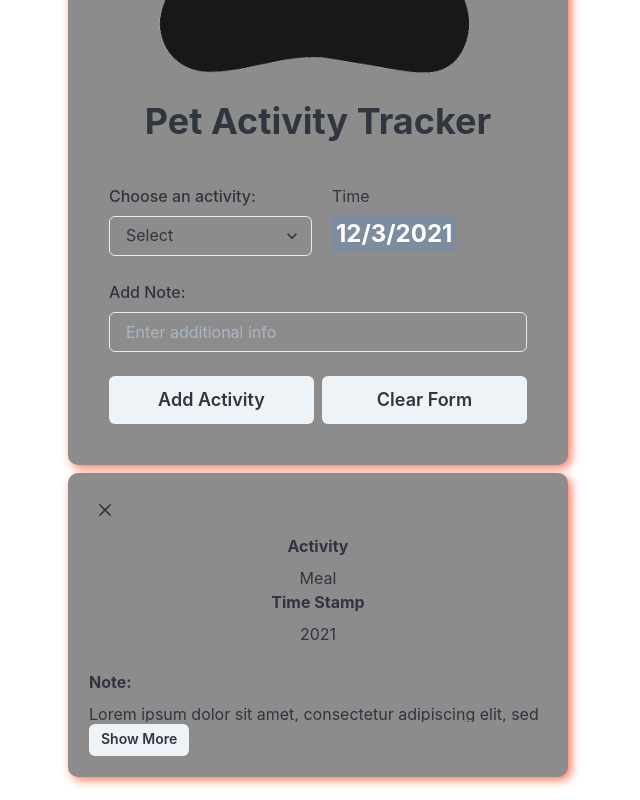
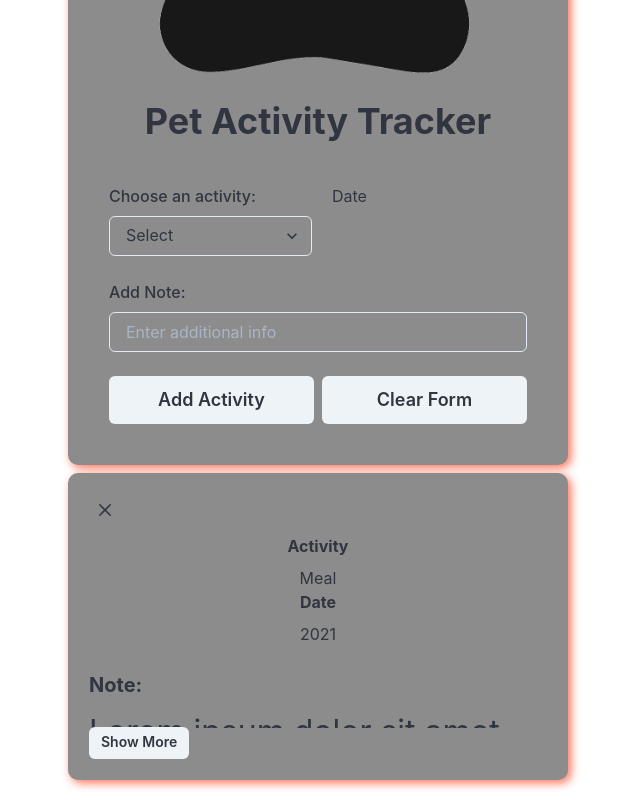
Before and after one commit to the-Revolutionist/pet-activity-manager, a React (Create React App) app in the folder pet-activity-manager/: page / in a window 1280 px wide. Shown: the part 463-1263 px from the top of the page, without its empty margins (322-962 px from the left). Built offline with nearby package versions, Linux system fonts and the light colour scheme.

Commit message:
still need to format the date better

```diff
--- a/pet-activity-manager/src/ActivityCard.jsx
+++ b/pet-activity-manager/src/ActivityCard.jsx
@@ -60,19 +60,21 @@ export const ActivityCard = ({ activity, date, note }) => {
               </VStack>
               <VStack>
                 <Center size="lg" w="full" fontWeight={700}>
-                  Time Stamp
+                  Date
                 </Center>
                 <Text>{date}</Text>
               </VStack>
             </GridItem>
             <GridItem colSpan={2}>
               <FormControl>
-                <FormLabel fontWeight={700}>Note:</FormLabel>
+                <FormLabel fontSize="20px" fontWeight={700}>
+                  Note:
+                </FormLabel>
                 <Collapse startingHeight={20} in={show}>
-                  <Text>{note}</Text>
+                  <Text fontSize="32px">{note}</Text>
                 </Collapse>
                 <Stack direction="row">
-                  <Button size="sm" onClick={handleToggle} mt="2px">
+                  <Button size="sm" onClick={handleToggle} mt="-1px">
                     Show {show ? 'Less' : 'More'}
                   </Button>
                 </Stack>
--- a/pet-activity-manager/src/ActivityManager.jsx
+++ b/pet-activity-manager/src/ActivityManager.jsx
@@ -33,7 +33,14 @@ export const ActivityManager = (props, { activities }) => {
       isClosable: true,
     });
   };
-  const date = new Date().toLocaleDateString();
+  const getDate = () => {
+    const month = new Date().toLocaleString('default', { month: 'long' });
+    const day = new Date().getDate();
+    const year = new Date().getFullYear();
+    return day + '/' + month + '/' + year;
+  };
+
+  console.log(getDate());
 
   const handleSelectChange = e => {
     setEnteredActivity(e.target.value);
@@ -44,13 +51,16 @@ export const ActivityManager = (props, { activities }) => {
 
   const handleSubmit = e => {
     e.preventDefault();
-    setEnteredDate(date);
+    setEnteredDate(getDate());
     const submittedData = {
       activity: enteredActivity,
       note: enteredNote,
       date: enteredDate,
     };
-    props.getActivity(submittedData);
+    props.addActivity(submittedData);
+    setEnteredActivity('');
+    setEnteredDate('');
+    setEnteredNote('');
   };
   const handleFormClear = e => {};
   return (
@@ -88,6 +98,7 @@ export const ActivityManager = (props, { activities }) => {
             <FormControl>
               <FormLabel>Choose an activity:</FormLabel>
               <Select
+                value={enteredActivity}
                 placeholder="Select"
                 size="md"
                 focusBorderColor="tomato"
@@ -101,7 +112,7 @@ export const ActivityManager = (props, { activities }) => {
           </GridItem>
           <GridItem colSpan={1} paddingLeft={2} display="flex">
             <FormControl alignItems="center">
-              <Text paddingBottom={2}>Time</Text>
+              <Text paddingBottom={2}>Date</Text>
               <Badge
                 variant="solid"
                 //color="tomato"
@@ -109,7 +120,7 @@ export const ActivityManager = (props, { activities }) => {
                 alignContent="center"
                 justifyItems="baseline"
               >
-                {date}
+                {enteredDate}
               </Badge>
             </FormControl>
           </GridItem>
@@ -117,6 +128,7 @@ export const ActivityManager = (props, { activities }) => {
             <FormControl>
               <FormLabel>Add Note:</FormLabel>
               <Input
+                value={enteredNote}
                 onChange={handleNoteChange}
                 focusBorderColor="tomato"
                 placeholder="Enter additional info"
```
